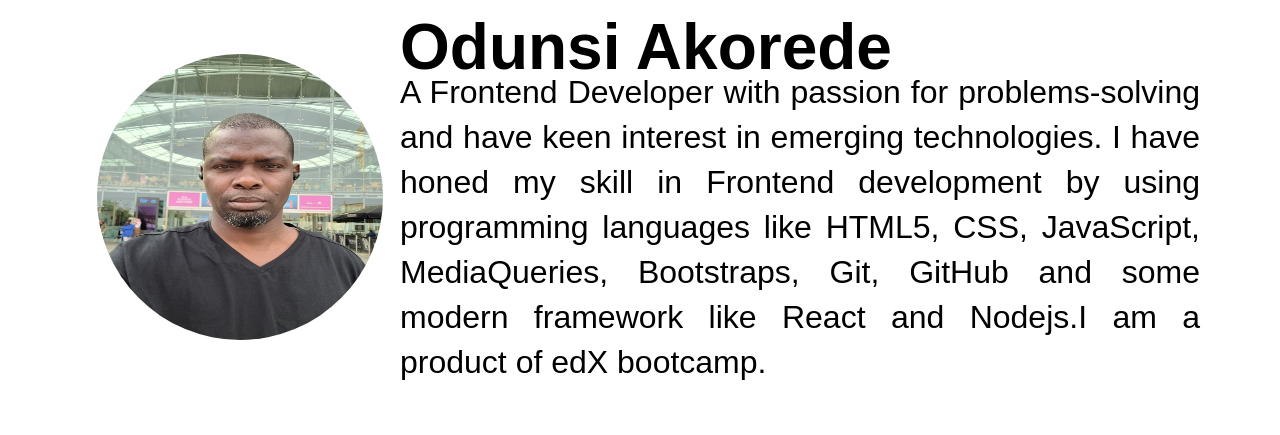
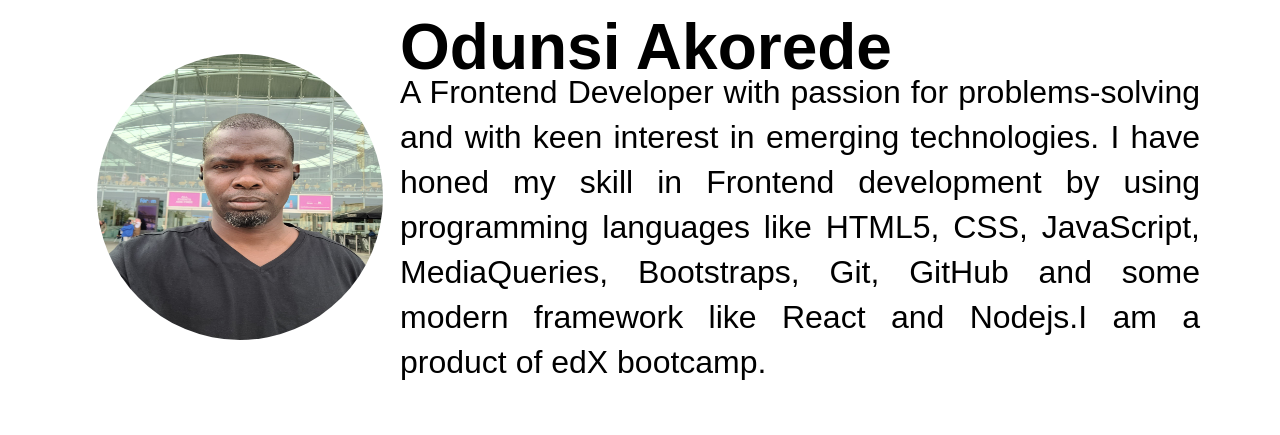
Before and after one commit to odunsikazeem/React-Portfolio-Page, a React (Vite) app in the folder portfolio/: page / in a window 1280 px wide. Shown: the part 128-563 px from the top of the page. Built offline with nearby package versions, Linux system fonts and the light colour scheme; grey boxes are pictures that could not be loaded.

Commit message:
adjustment to front page

```diff
--- a/portfolio/src/components/pages/home-folder/Homepage.jsx
+++ b/portfolio/src/components/pages/home-folder/Homepage.jsx
@@ -17,7 +17,7 @@ function Homepage() {
       <div className="column-item">
         <p>
           A Frontend Developer with passion for problems-solving and
-          have keen interest in emerging technologies. I have honed my skill
+          with keen interest in emerging technologies. I have honed my skill
           in Frontend development by using programming languages like
           HTML5, CSS, JavaScript, MediaQueries, Bootstraps, Git, GitHub and some modern framework like React and Nodejs.I am a product of edX
           bootcamp.
```
